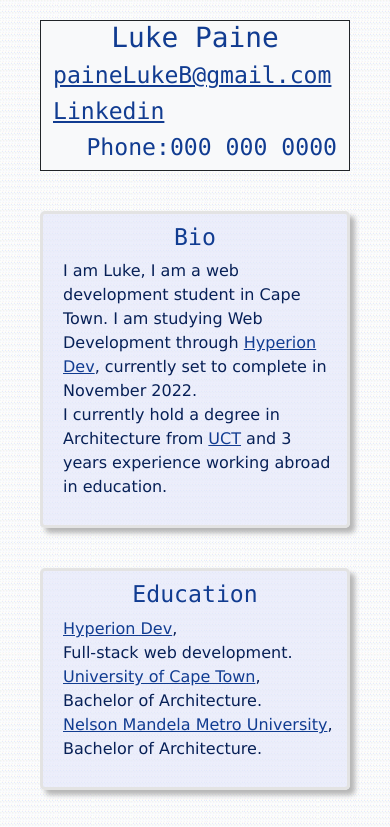
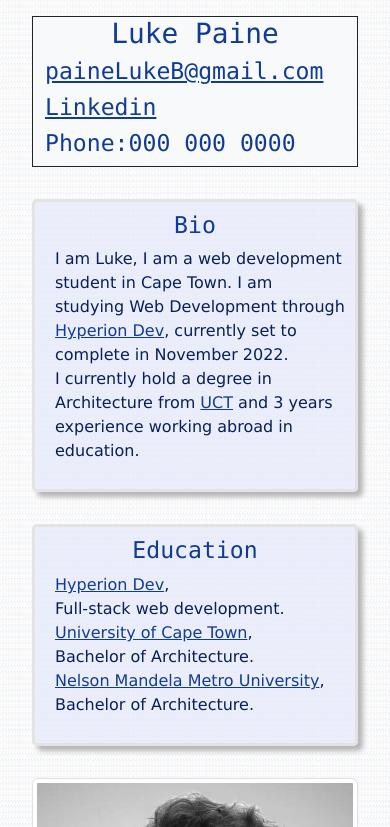
Before and after one commit to Luke-up/Luke_Paine_resume, a plain HTML site: page index.html in a window 390 px wide. Shown: the top 827 px of the page. Drawn offline with nearby package versions, Linux system fonts and the light colour scheme.

Commit message:
made pages more responsive to mobile

```diff
--- a/index.html
+++ b/index.html
@@ -42,7 +42,7 @@
                     </div>
                 </button>
                 <!--Different information pertaining the most recent button click will be appended here from an array-->
-                <div id="details" class="container w-75 mt-5 p-5 bg-light border border-dark fs-5"></div>
+                <div id="details" class="container w-75 mt-5 p-3 bg-light border border-dark fs-5"></div>
             </div>
         </div>
     </div>
@@ -54,14 +54,14 @@
                 <div class="container bg-light border border-dark">
                     <h1>Luke Paine</h1>
                     <div class="row">
-                        <div class="col-12 text-start">
+                        <div class="col-12 text-start text-break">
                             <!--Email link to open a new mail directed to this email adress-->
                             <h3><a href="mailto:painelukeb@gmail.com">paineLukeB@gmail.com</a></h3>
                         </div>
                         <div class="col-12 text-start">
                             <h3><a target="_" href="https://www.linkedin.com/in/luke-paine/?">Linkedin</a></h3>
                         </div>
-                        <div class="col-12 text-end">
+                        <div class="col-12 text-start">
                             <h3>Phone:000 000 0000</h3>
                         </div>
                     </div>
--- a/styles.css
+++ b/styles.css
@@ -7,7 +7,7 @@
     background-image: url(images/dots2.svg);
     background-size: 1.5%;
     height: 100%;
-    padding-bottom: 70px;
+    padding-bottom: 150px;
 }
 /*Styling sets the colour and shape of the blue buttons on both views*/
 .blueBlock {
@@ -19,7 +19,7 @@
 }
 /*Styling sets the padding for each column on the welcome view*/
 .blueBlockColumn {
-    padding: 20px 40px 20px 40px;
+    padding: 1em 2em 1em 2em;
 }
 /*All h3 and h1 elements have a custom styled font and colour*/
 h3,
```
Also changed, not shown: javascript.js (+1 -1 lines).
